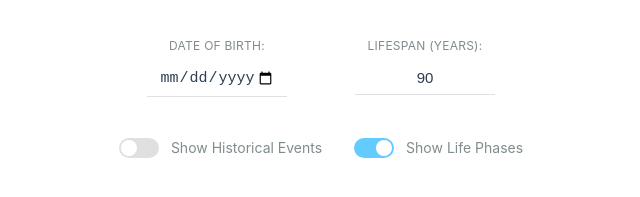
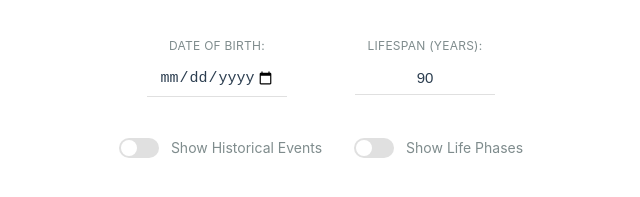
Before and after one commit to peepshow/Your-Life-In-Weeks, a website built with Vite: page index.html in a window 1280 px wide. Shown: the part 113-310 px from the top of the page, without its empty margins (319-959 px from the left). Built offline with nearby package versions, Linux system fonts and the light colour scheme.

Commit message:
Set both toggles to be off by default

```diff
--- a/index.html
+++ b/index.html
@@ -26,7 +26,7 @@
           <span class="toggle-label">Show Historical Events</span>
         </label>
         <label class="toggle">
-          <input type="checkbox" id="showPhases" checked>
+          <input type="checkbox" id="showPhases">
           <span class="toggle-label">Show Life Phases</span>
         </label>
       </div>
```
